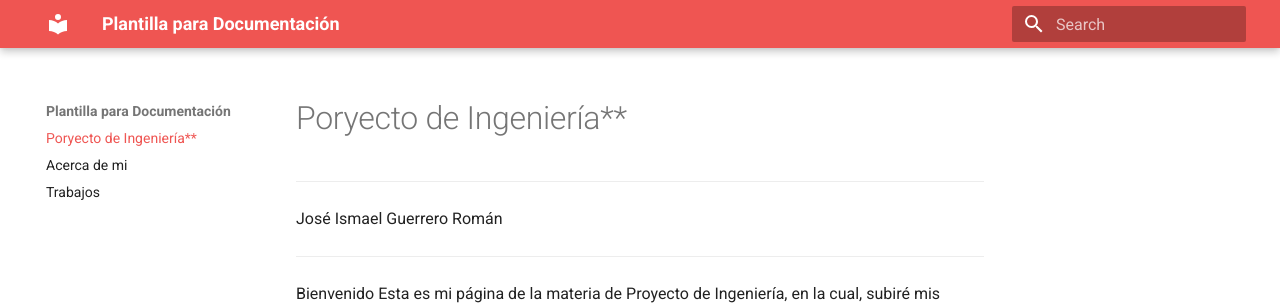
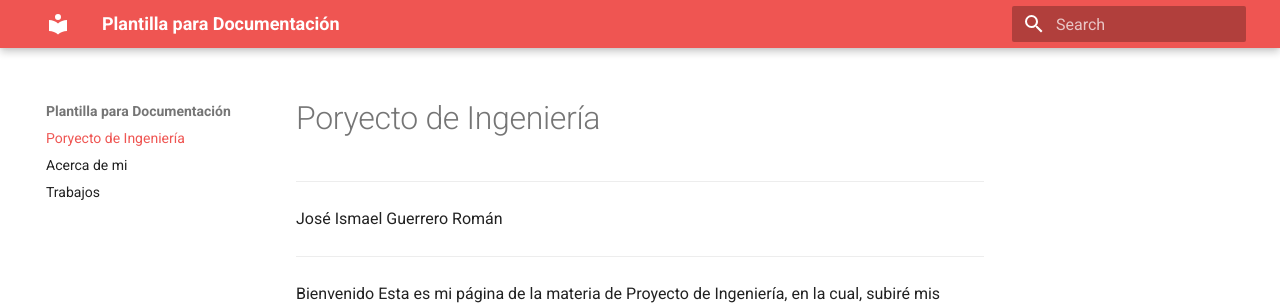
Before and after one commit to Joy-2307/PROYECTO_DE_INGENIERIA, an MkDocs documentation site: the page built from docs/index.md, in a window 1280 px wide. Shown: the top 305 px of the page. Built offline with MkDocs 1.6.1 and Material for MkDocs 9.7.7, drawn with Linux system fonts in a browser that asks for light colours.

```diff
--- a/docs/index.md
+++ b/docs/index.md
@@ -1,4 +1,4 @@
-# Poryecto de Ingeniería**
+# Poryecto de Ingeniería
 ---
 
 José Ismael Guerrero Román
```
